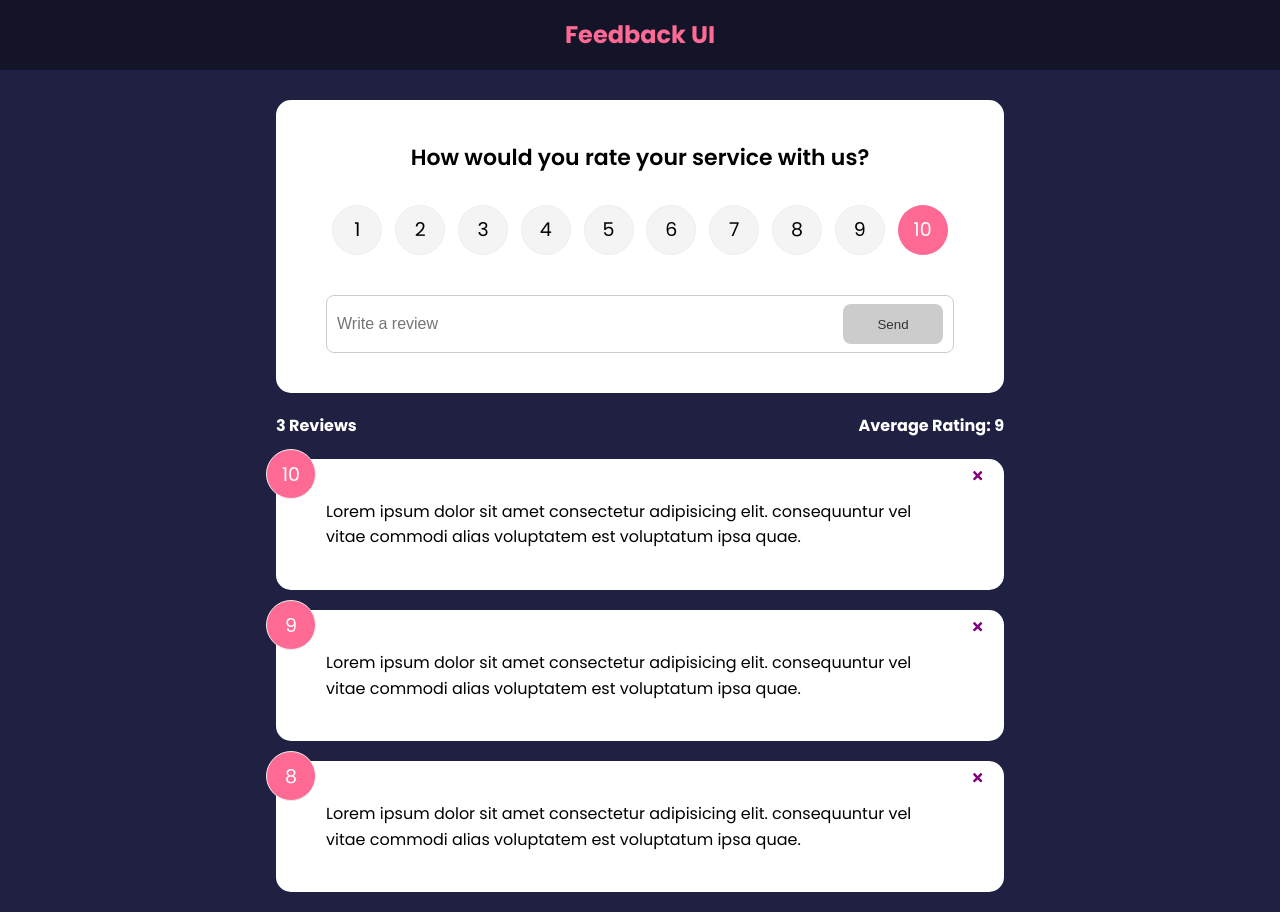
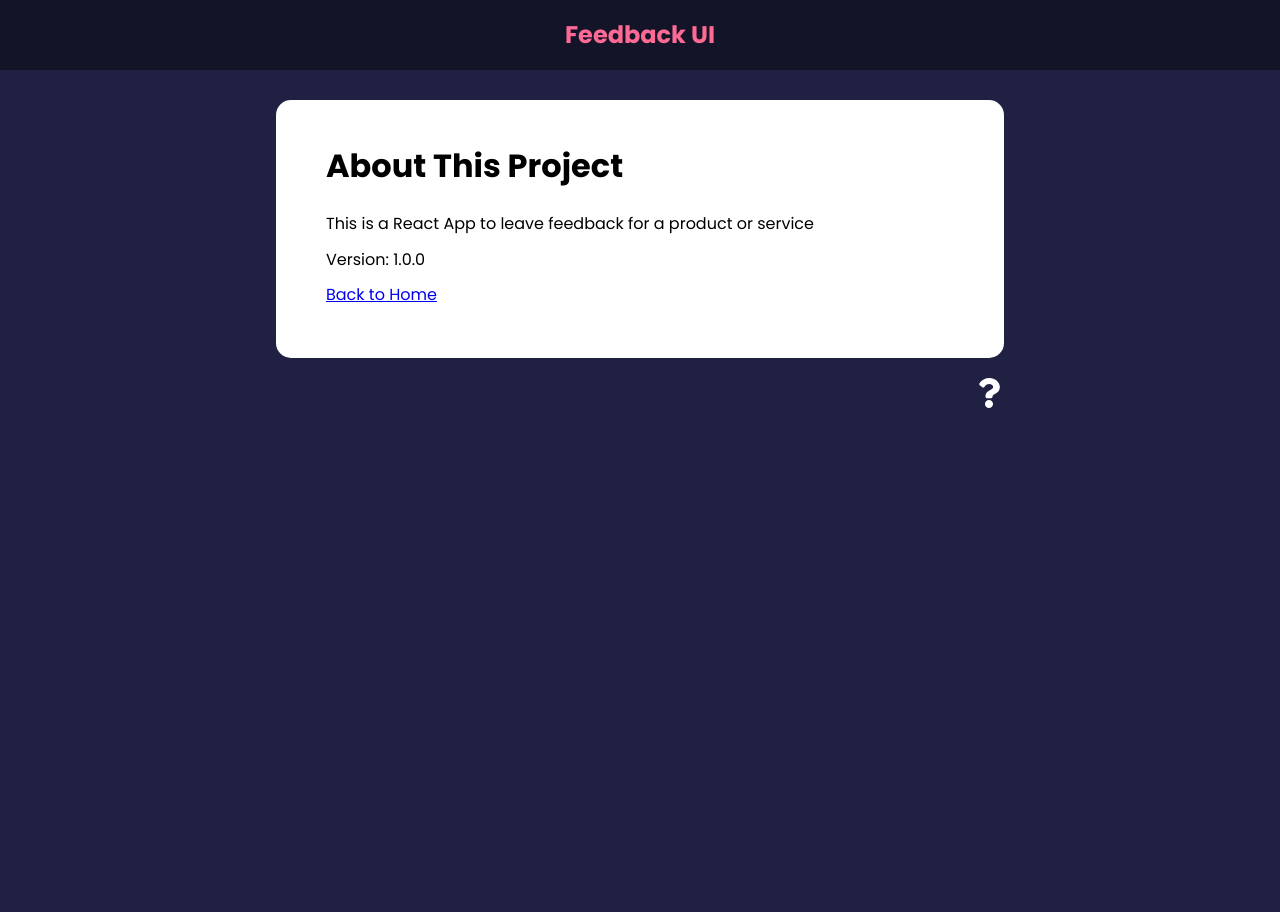
Before and after one commit to CoolestHandLuke/feedback-app, a React (Vite) app: page /about in a window 1280 px wide. After the commit the page ends 800 px from the top, so only its background shows below. Built offline with nearby package versions, Linux system fonts and the light colour scheme.

Commit message:
Worked through another section, feeling pretty good about the project so far.

```diff
--- a/package.json
+++ b/package.json
@@ -12,7 +12,9 @@
   "dependencies": {
     "react": "^18.2.0",
     "react-dom": "^18.2.0",
-    "react-icons": "^4.10.1"
+    "react-icons": "^4.10.1",
+    "react-router-dom": "^6.14.2",
+    "uuid": "^9.0.0"
   },
   "devDependencies": {
     "@types/react": "^18.2.15",
--- a/src/App.jsx
+++ b/src/App.jsx
@@ -5,6 +5,9 @@
 import FeedbackStats from './components/FeedbackStats';
 import FeedbackForm from './components/FeedbackForm';
 import { v4 as uuidv4 } from 'uuid';
+import AboutPage from './pages/AboutPage';
+import { BrowserRouter as Router, Route, Routes } from 'react-router-dom';
+import AboutIconLink from './components/AboutIconLink';
 
 function App() {
     const [feedback, setFeedback] = useState(FeedbackData);
@@ -21,17 +24,30 @@
     };
 
     return (
-        <>
+        <Router>
             <Header />
             <div className="container">
+                <Routes>
+                    <Route
+                        exact
+                        path="/"
+                        element={
+                            <>
                                 <FeedbackForm handleAdd={addFeedback} />
                                 <FeedbackStats feedback={feedback} />
                                 <FeedbackList
                                     feedback={feedback}
                                     handleDelete={deleteFeedback}
                                 />
+                            </>
+                        }
+                    ></Route>
+
+                    <Route path="/about" element={<AboutPage />} />
+                </Routes>
+                <AboutIconLink />
             </div>
-        </>
+        </Router>
     );
 }
 
--- /dev/null
+++ b/src/components/AboutIconLink.jsx
@@ -0,0 +1,13 @@
+import { FaQuestion } from 'react-icons/fa';
+import { Link } from 'react-router-dom';
+
+function AboutIconLink() {
+    return (
+        <div className="about-link">
+            <Link to="/about">
+                <FaQuestion size={30} />
+            </Link>
+        </div>
+    );
+}
+export default AboutIconLink;
--- /dev/null
+++ b/src/pages/AboutPage.jsx
@@ -0,0 +1,21 @@
+import Card from '../components/shared/Card';
+import { Link } from 'react-router-dom';
+
+function AboutPage() {
+    return (
+        <Card>
+            <div className="about">
+                <h1>About This Project</h1>
+                <p>
+                    This is a React App to leave feedback for a product or
+                    service
+                </p>
+                <p>Version: 1.0.0</p>
+                <p>
+                    <Link to="/">Back to Home</Link>
+                </p>
+            </div>
+        </Card>
+    );
+}
+export default AboutPage;
```
Also changed, not shown: 1 other file (tests, documents, lock files or other folders). Lines whose indentation alone changed are shown as unchanged.
